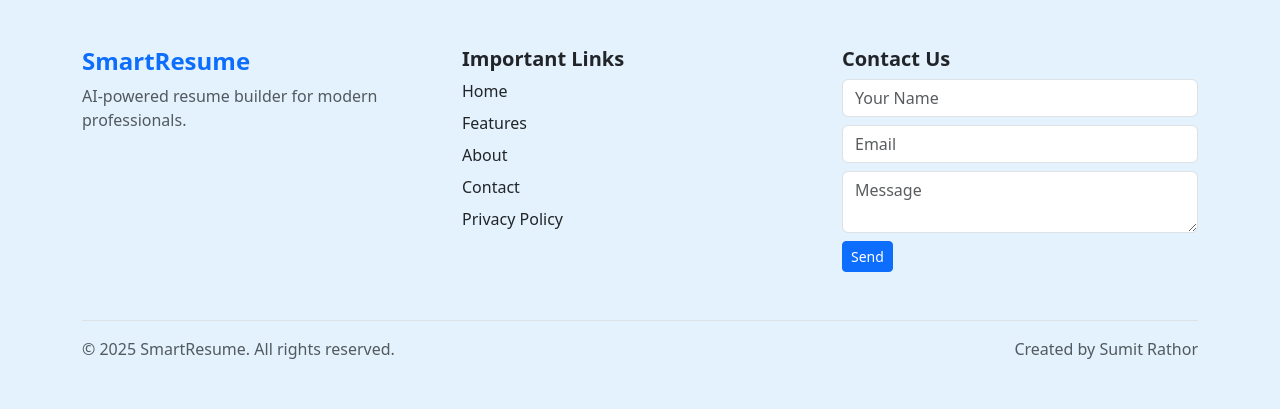
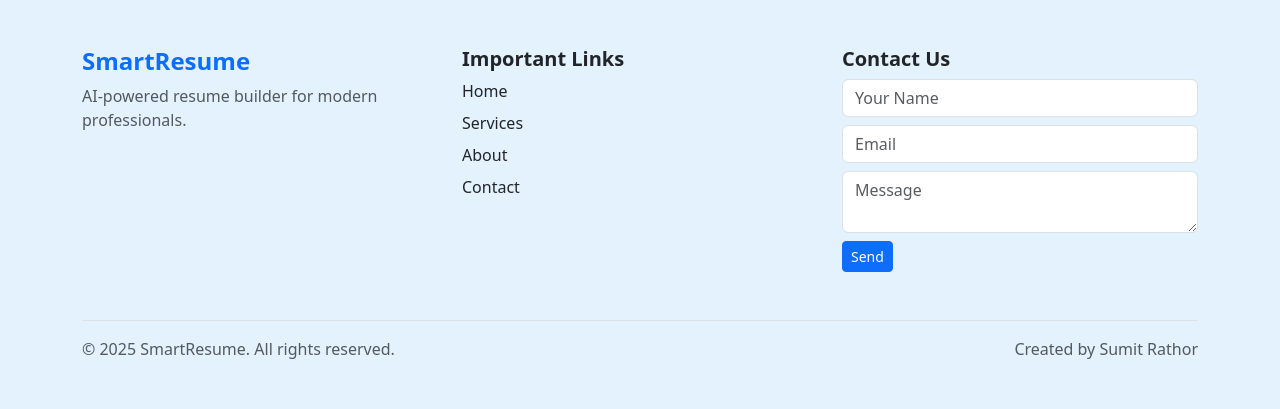
Before and after one commit to sumitrathor1/smartresume, a PHP site: page /Resume/signup.php in a window 1280 px wide. Shown: the part 633-1042 px from the top of the page. Run offline with PHP 8.4, Linux system fonts and the light colour scheme; some web fonts are replaced.

Commit message:
Some small Changes and bug fixed

```diff
--- a/assets/pages/_footer.php
+++ b/assets/pages/_footer.php
@@ -19,10 +19,10 @@
                 <h5 class="fw-semibold">Important Links</h5>
                 <ul class="list-unstyled">
                     <li class="mb-2"><a href="./" class="text-dark text-decoration-none">Home</a></li>
-                    <li class="mb-2"><a href="#" class="text-dark text-decoration-none">Features</a></li>
-                    <li class="mb-2"><a href="#" class="text-dark text-decoration-none">About</a></li>
-                    <li class="mb-2"><a href="#" class="text-dark text-decoration-none">Contact</a></li>
-                    <li class="mb-2"><a href="#" class="text-dark text-decoration-none">Privacy Policy</a></li>
+                    <li class="mb-2"><a href="#services" class="text-dark text-decoration-none">Services</a></li>
+                    <li class="mb-2"><a href="#about" class="text-dark text-decoration-none">About</a></li>
+                    <li class="mb-2"><a href="#contact" class="text-dark text-decoration-none">Contact</a></li>
+
                 </ul>
             </div>
 
--- a/login.php
+++ b/login.php
@@ -54,6 +54,7 @@ unset($_SESSION['success']); // clear it after showing
     <?php include "./assets/pages/_footer.php" ?>
     <script src="https://cdn.jsdelivr.net/npm/bootstrap@5.3.5/dist/js/bootstrap.bundle.min.js"></script>
     <script>
+    document.addEventListener("DOMContentLoaded", function() {
         function showLiveAlert(message, type = "success") {
             const alertPlaceholder = document.getElementById("liveAlertPlaceholder");
 
@@ -75,8 +76,9 @@ unset($_SESSION['success']); // clear it after showing
 
         // Show message if exists (injected from PHP)
         <?php if (!empty($successMsg)) : ?>
-    showLiveAlert("<?= htmlspecialchars($successMsg) ?>", "success");
+        showLiveAlert("<?=htmlspecialchars($successMsg) ?>", "success");
         <?php endif; ?>
+    })
     </script>
 
 </body>
--- a/signup.php
+++ b/signup.php
@@ -53,6 +53,7 @@ unset($_SESSION['msg']);
     <script src="assets/js/signup.js"></script>
     <script src="https://cdn.jsdelivr.net/npm/bootstrap@5.3.5/dist/js/bootstrap.bundle.min.js"></script>
     <script>
+    document.addEventListener("DOMContentLoaded", function() {
         function showLiveAlert(message, type = "success") {
             const alertPlaceholder = document.getElementById("liveAlertPlaceholder");
 
@@ -71,11 +72,15 @@ unset($_SESSION['msg']);
                 alert.close();
             }, 4000);
         }
-    // Show message if exists (injected from PHP)
+
         <?php if (!empty($msg)) : ?>
-    showLiveAlert("<?= htmlspecialchars($msg) ?>", "denger");
+        setTimeout(() => {
+            showLiveAlert("<?= htmlspecialchars($msg) ?>", "success");
+        }, 100);
         <?php endif; ?>
+    });
     </script>
+
 </body>
 
 </html>
```
Lines whose indentation alone changed are shown as unchanged.
